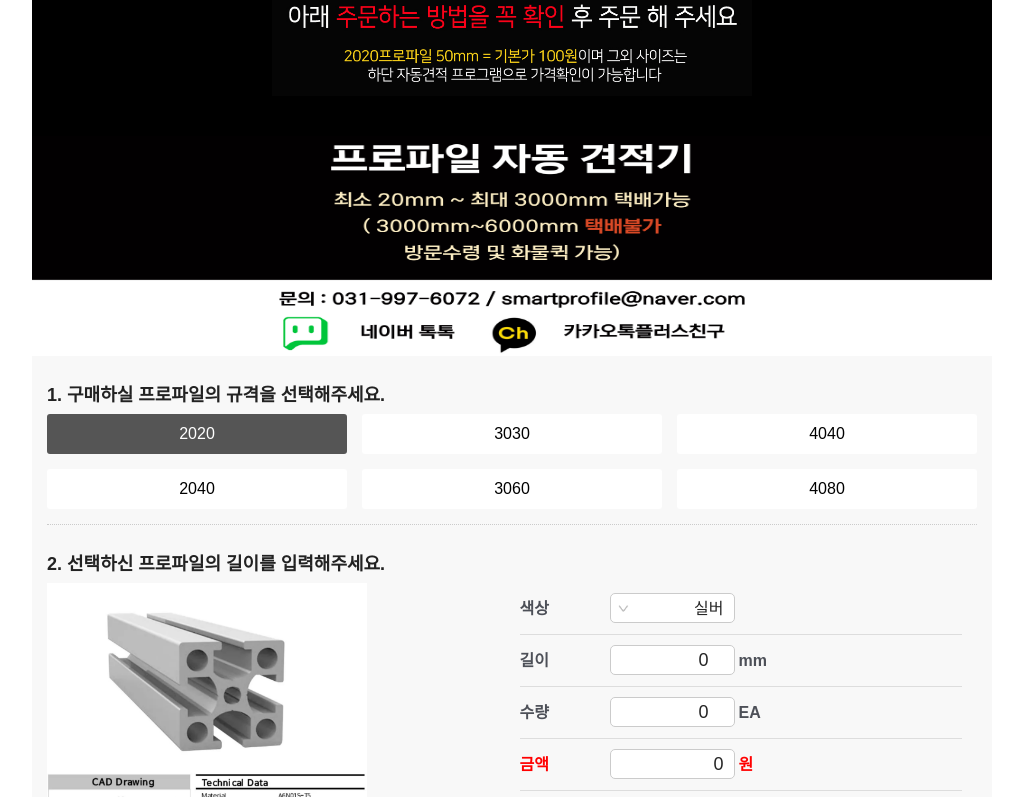
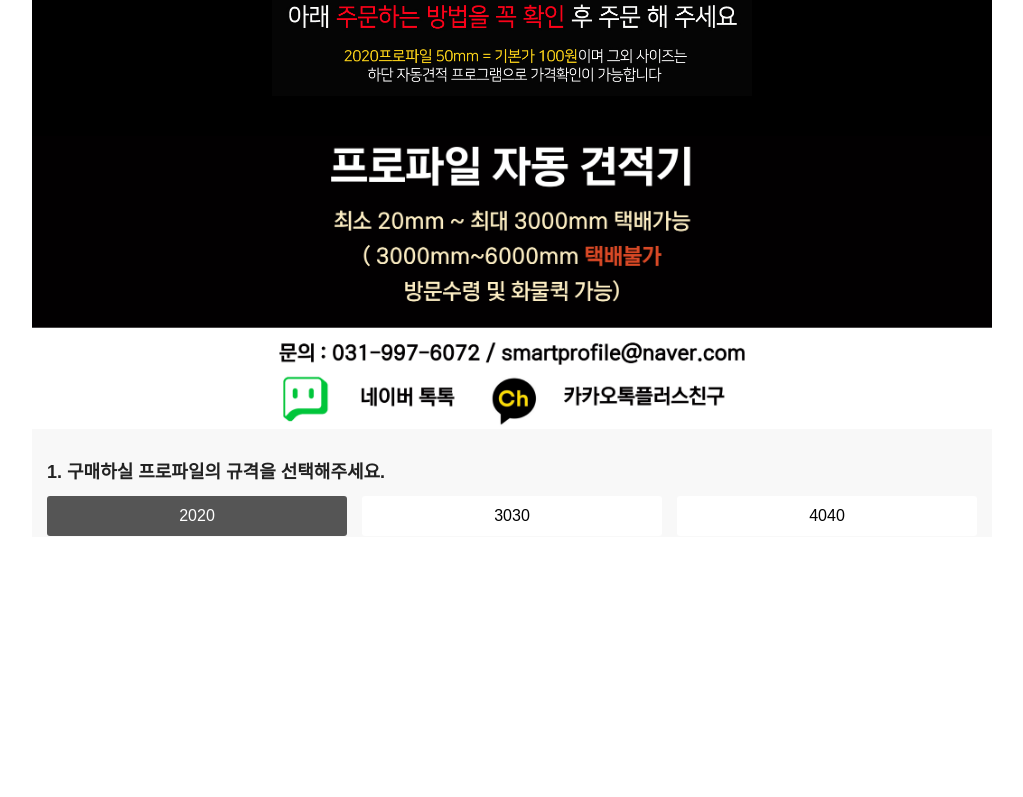
Before and after one commit to hamjinsoo639/profile, a Next.js app: page / in a window 1280 px wide. Shown: the part 263-1060 px from the top of the page, without its empty margins (128-1151 px from the left). After the commit the page ends 800 px from the top, so only its background shows below. Built offline with nearby package versions, Linux system fonts and the light colour scheme.

Commit message:
스크롤 및 길이한도 설정

```diff
--- a/src/component/Header.jsx
+++ b/src/component/Header.jsx
@@ -22,7 +22,6 @@ const HeaderBase = styled.header`
 const HeaderTitle = styled.img`
   display: block;
   width: 100%;
-  height: 220px;
 `;
 
 const Title = styled.img`
--- a/src/component/Step2.jsx
+++ b/src/component/Step2.jsx
@@ -3,6 +3,42 @@ import H2 from './Common/H2';
 
 const Step2 = props => {
   const { productPrice, orders, setOrders } = props;
+
+  const handleChange = e => {
+    const { name, value } = e.target;
+
+    // length 입력 시 유효성 검사
+    if (name === 'length') {
+      const lengthValue = Number(value);
+
+      // 6000mm 초과 체크
+      if (lengthValue > 6000) {
+        alert('최대 길이는 6000mm입니다.');
+        return;
+      }
+
+      // 음수 체크
+      if (lengthValue < 0) {
+        alert('길이는 0보다 작을 수 없습니다.');
+        return;
+      }
+    }
+
+    // amount 입력 시 음수 체크
+    if (name === 'amount') {
+      const amountValue = Number(value);
+      if (amountValue < 0) {
+        alert('수량은 0보다 작을 수 없습니다.');
+        return;
+      }
+    }
+
+    setOrders(prev => ({
+      ...prev,
+      [name]: name === 'length' || name === 'amount' ? Number(value) : value,
+    }));
+  };
+
   return (
     <Step2Base>
       <H2>2. 선택하신 프로파일의 길이를 입력해주세요.</H2>
@@ -26,13 +62,10 @@ const Step2 = props => {
             <span>길이</span>
             <Input
               type="number"
-              value={orders.length}
-              onChange={e => {
-                setOrders(prev => ({
-                  ...prev,
-                  length: e.target.value,
-                }));
-              }}
+              name="length"
+              value={orders.length || ''}
+              onChange={handleChange}
+              placeholder="길이 입력 (최대 6000mm)"
             />
             <span>mm</span>
           </SizeItem>
@@ -42,13 +75,10 @@ const Step2 = props => {
             <span>수량</span>
             <Input
               type="number"
-              value={orders.amount}
-              onChange={e => {
-                setOrders(prev => ({
-                  ...prev,
-                  amount: e.target.value,
-                }));
-              }}
+              name="amount"
+              value={orders.amount || ''}
+              onChange={handleChange}
+              placeholder="수량 입력"
             />
             <span>EA</span>
           </SizeItem>
@@ -99,7 +129,7 @@ const Img = styled.img`
 
   @media (max-width: 768px) {
     width: 100%;
-    max-width: 500px;
+    max-width: 100%;
     height: auto;
   }
 `;
@@ -120,7 +150,7 @@ const SizeItem = styled.li`
   font-size: 16px;
 
   select {
-    width: 125px;
+    width: 250px;
     padding: 0 10px;
     height: 30px;
     line-height: 30px;
@@ -169,7 +199,7 @@ const Option = styled.option`
 
 const Input = styled.input`
   background-color: #fff;
-  width: 125px;
+  width: 250px;
   text-align: right;
   padding: 0 10px;
   height: 30px;
--- a/src/component/TableToPDF.jsx
+++ b/src/component/TableToPDF.jsx
@@ -55,19 +55,11 @@ const TableToPDF = props => {
         <SubmitBtn onClick={handleSendEmail}>판매자에게 견적전송하기</SubmitBtn>
       </SubmitBtnBox>
       <BtnBox>
-        <GoToTalkTalk
-          onClick={() => {
-            window.open('https://talk.naver.com/ct/wchaw2?frm=pss#nafullscreen');
-          }}
-        >
+        <GoToTalkTalk>
           <NaverIcon src="/images/talk.jpg" alt="icon" />
           네이버 톡톡 문의하기
         </GoToTalkTalk>
-        <GoToKakao
-          onClick={() => {
-            window.open('http://pf.kakao.com/_qlhZj/chat');
-          }}
-        >
+        <GoToKakao>
           <KakaoIcon src="/images/kakao.png" alt="icon" />
           카카오톡 채널 문의하기
         </GoToKakao>
--- a/src/styles/globalStyles.js
+++ b/src/styles/globalStyles.js
@@ -13,30 +13,49 @@ ${Reset}
 
 :root {
   font-family: 'Noto Sans KR', sans-serif !important;
-  height: calc(var(--vh, 1vh) * 100);
+  height: 100%;
 }
+
 * {
   font-family: 'Noto Sans KR', sans-serif !important;
-  -webkit-box-sizing: border-box;
-  -moz-box-sizing: border-box;
   box-sizing: border-box;
   line-height: inherit;
-  ::-webkit-scrollbar {
-    display: none;
-  }
+}
+
+html, body {
+  width: 100%;
+  height: 100%;
+  overflow-y: auto;
 }
 
 body {
   font-family: 'Noto Sans KR', sans-serif !important;
   max-width: 960px;
   min-width: 280px;
-  // height: calc(var(--vh, 1vh) * 100 - 70px);
   margin: 0 auto;
   color: #4d5058;
-  ::-webkit-scrollbar {
-    display: none;
-  }
+  line-height: 1.5;
 }
+
+/* 스크롤바 스타일링 */
+::-webkit-scrollbar {
+  width: 20px;
+}
+
+::-webkit-scrollbar-track {
+  background: #f2f2f2;
+  border-radius: 4px;
+}
+
+::-webkit-scrollbar-thumb {
+  background: #2e427b;
+  border-radius: 4px;
+}
+
+::-webkit-scrollbar-thumb:hover {
+  background: #555;
+}
+
 a {
   text-decoration: none;
   color: inherit;
@@ -77,6 +96,20 @@ a, button, input {
   }
 }
 
+body {
+  font-family: 'Noto Sans KR', sans-serif;
+  line-height: 1.5;
+}
+
+ul, li {
+  list-style: none;
+}
+
+button {
+  cursor: pointer;
+  border: none;
+}
+
 `;
 
 export default GlobalStyles;
```
